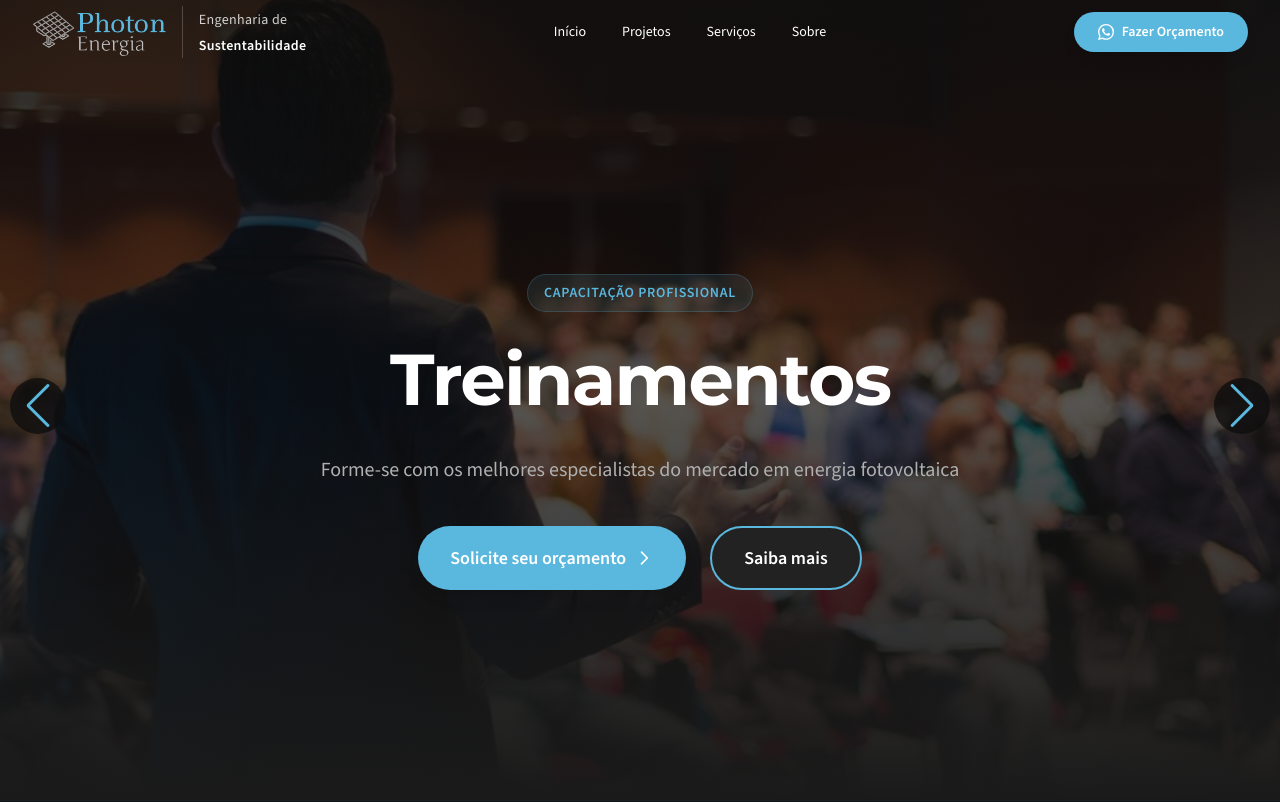
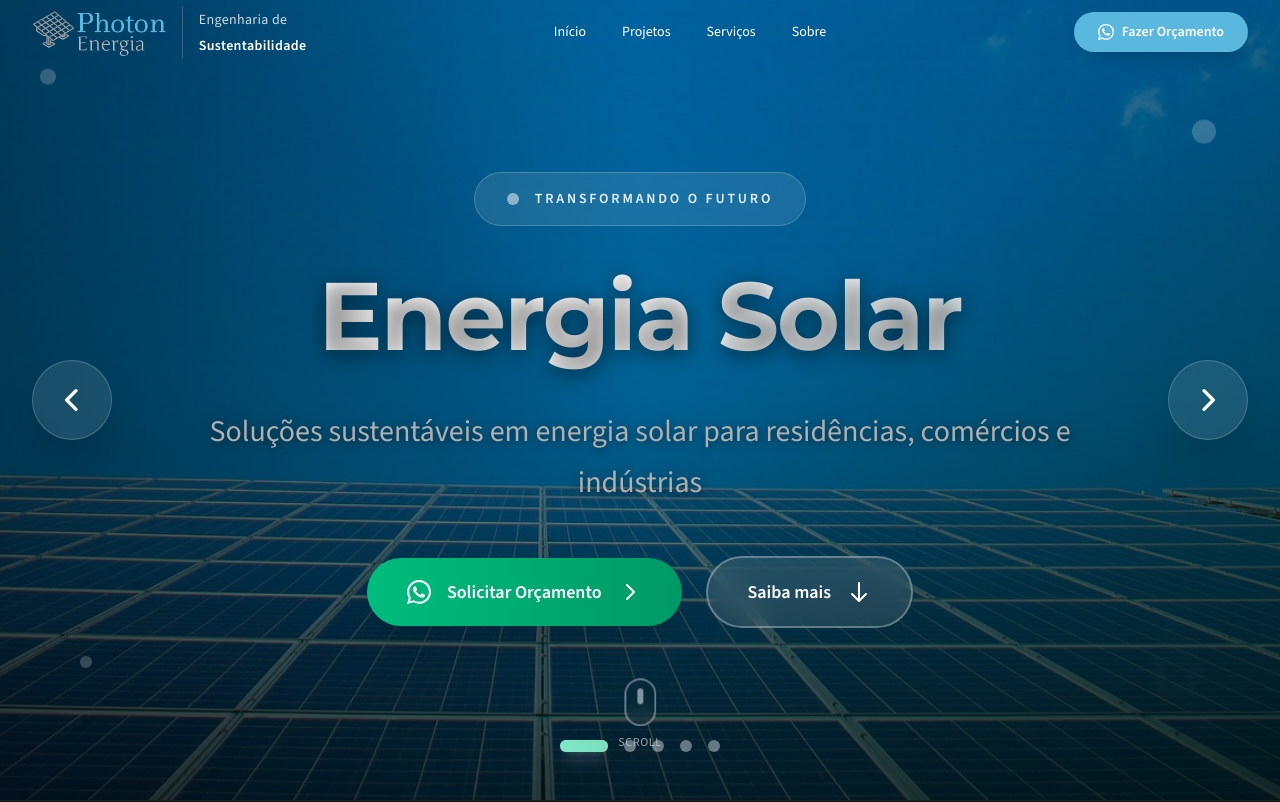
Before and after one commit to afaaafa/photon-energia, a Next.js app: page / in a window 1280 px wide. Shown: the top 802 px of the page. Built offline with nearby package versions, Linux system fonts and the light colour scheme.

Commit message:
novo hero section

```diff
--- a/components/HeroSection.tsx
+++ b/components/HeroSection.tsx
@@ -3,10 +3,12 @@
 import Image from "next/image";
 import { useState, useEffect } from "react";
 import { Swiper, SwiperSlide } from "swiper/react";
-import { Autoplay, EffectFade, Navigation } from "swiper/modules";
+import { Autoplay, EffectFade, Navigation, Pagination } from "swiper/modules";
+import type { Swiper as SwiperType } from "swiper";
 import "swiper/css";
 import "swiper/css/effect-fade";
 import "swiper/css/navigation";
+import "swiper/css/pagination";
 
 const slides = [
   {
@@ -16,6 +18,8 @@ const slides = [
     subtitle: "Transformando o Futuro",
     description:
       "Soluções sustentáveis em energia solar para residências, comércios e indústrias",
+    gradient: "from-emerald-900/40 via-emerald-800/30 to-emerald-900/60",
+    accent: "emerald",
   },
   {
     id: 2,
@@ -24,6 +28,8 @@ const slides = [
     subtitle: "Capacitação Profissional",
     description:
       "Forme-se com os melhores especialistas do mercado em energia fotovoltaica",
+    gradient: "from-blue-900/40 via-blue-800/30 to-blue-900/60",
+    accent: "blue",
   },
   {
     id: 3,
@@ -31,6 +37,8 @@ const slides = [
     title: "Sustentabilidade",
     subtitle: "Compromisso com o Futuro",
     description: "Junte-se a nós na missão de criar um mundo mais sustentável",
+    gradient: "from-green-900/40 via-green-800/30 to-green-900/60",
+    accent: "green",
   },
   {
     id: 4,
@@ -39,6 +47,8 @@ const slides = [
     subtitle: "Otimização e Economia",
     description:
       "Maximize o uso da energia e minimize custos com nossas soluções",
+    gradient: "from-orange-900/40 via-orange-800/30 to-orange-900/60",
+    accent: "orange",
   },
   {
     id: 5,
@@ -47,81 +57,156 @@ const slides = [
     subtitle: "Segurança e Economia",
     description:
       "Iluminação inteligente e eficiente para ambientes industriais",
+    gradient: "from-purple-900/40 via-purple-800/30 to-purple-900/60",
+    accent: "purple",
   },
 ];
 
 const HeroSection = () => {
   const [activeSlide, setActiveSlide] = useState(0);
-  const [isZoomed, setIsZoomed] = useState(false);
+  const [isVisible, setIsVisible] = useState(false);
+  const [swiperInstance, setSwiperInstance] = useState<SwiperType | null>(null);
 
   useEffect(() => {
-    setIsZoomed(false);
-    const timer = setTimeout(() => {
-      setIsZoomed(true);
-    }, 100);
-    return () => clearTimeout(timer);
-  }, [activeSlide]);
+    setIsVisible(true);
+  }, []);
+
+  const handleSlideChange = (swiper: SwiperType) => {
+    setActiveSlide(swiper.activeIndex);
+  };
+
+  const goToSlide = (index: number) => {
+    if (swiperInstance) {
+      swiperInstance.slideTo(index);
+    }
+  };
 
   return (
-    <section className="relative w-full bg-gradient-to-b from-[#0e0e0e] to-[#1a1a1a]">
+    <section className="relative w-full h-screen overflow-hidden">
+      {/* Background pattern overlay */}
+      <div className="absolute inset-0 z-[1] opacity-5">
+        <div className="absolute inset-0 bg-gradient-to-br from-transparent via-white/5 to-transparent"></div>
+        <div
+          className="w-full h-full"
+          style={{
+            backgroundImage: `radial-gradient(circle at 25% 25%, rgba(255, 255, 255, 0.1) 0%, transparent 50%),
+                             radial-gradient(circle at 75% 75%, rgba(255, 255, 255, 0.1) 0%, transparent 50%)`,
+          }}
+        ></div>
+      </div>
+
       <Swiper
-        modules={[Autoplay, EffectFade, Navigation]}
+        modules={[Autoplay, EffectFade, Navigation, Pagination]}
         effect="fade"
-        speed={1000}
+        speed={1500}
+        fadeEffect={{
+          crossFade: true,
+        }}
         navigation={{
-          nextEl: ".swiper-button-next",
-          prevEl: ".swiper-button-prev",
+          nextEl: ".hero-button-next",
+          prevEl: ".hero-button-prev",
         }}
         autoplay={{
-          delay: 5000,
+          delay: 7000,
           disableOnInteraction: false,
+          pauseOnMouseEnter: true,
         }}
-        onSlideChange={(swiper) => {
-          setActiveSlide(swiper.activeIndex);
-          setIsZoomed(false);
-        }}
-        className="h-[600px] md:h-[800px]"
+        onSwiper={setSwiperInstance}
+        onSlideChange={handleSlideChange}
+        className="w-full h-full"
+        loop={true}
       >
-        {slides.map((slide) => (
+        {slides.map((slide, index) => (
           <SwiperSlide key={slide.id} className="relative">
-            <div className="absolute inset-0">
+            {/* Background Image with Ken Burns Effect */}
+            <div className="absolute inset-0 overflow-hidden">
               <Image
                 src={slide.image}
                 alt={slide.title}
                 fill
-                className={`object-cover transition-transform duration-[5000ms] ease-out ${
-                  isZoomed ? "scale-110" : "scale-100"
-                }`}
+                className={`object-cover transition-transform duration-[12000ms] ease-out scale-105 hover:scale-110`}
                 priority={slide.id === 1}
                 quality={100}
               />
-              <div className="absolute inset-0 bg-gradient-to-b from-[#0e0e0e]/90 via-[#0e0e0e]/70 to-[#1a1a1a]" />
+
+              {/* Gradient Overlays */}
+              <div className={`absolute inset-0 bg-gradient-to-br ${slide.gradient}`} />
+              <div className="absolute inset-0 bg-gradient-to-t from-black/60 via-black/20 to-transparent" />
+              <div className="absolute inset-0 bg-gradient-to-r from-black/40 via-transparent to-black/20" />
             </div>
 
-            <div className="relative z-10 h-full flex items-center">
-              <div className="container mx-auto px-4">
-                <div className="max-w-4xl mx-auto text-center">
-                  <div className="inline-flex items-center px-4 py-2 bg-primary/10 border border-primary/20 rounded-full mb-6 opacity-0 translate-y-8 animate-fade-up">
-                    <span className="text-primary text-sm font-semibold tracking-wider uppercase">
+            {/* Content */}
+            <div className="relative z-10 h-full flex items-center justify-center">
+              <div className="container mx-auto px-6 lg:px-8 text-center">
+                <div className="max-w-6xl mx-auto">
+                  {/* Animated Badge */}
+                  <div
+                    className={`inline-flex items-center px-8 py-4 mb-8 rounded-full backdrop-blur-md border transition-all duration-1000 ${
+                      isVisible ? 'opacity-100 translate-y-0' : 'opacity-0 translate-y-8'
+                    }`}
+                    style={{
+                      background: 'rgba(255, 255, 255, 0.1)',
+                      borderColor: 'rgba(255, 255, 255, 0.2)',
+                      transitionDelay: '0.2s'
+                    }}
+                  >
+                    <div className="relative">
+                      <div className="w-3 h-3 bg-white rounded-full mr-4 animate-pulse"></div>
+                      <div className="absolute inset-0 w-3 h-3 bg-white rounded-full mr-4 animate-ping"></div>
+                    </div>
+                    <span className="text-white/90 text-sm font-semibold tracking-widest uppercase letterspacing">
                       {slide.subtitle}
                     </span>
                   </div>
-                  <h1 className="heading-hero text-5xl md:text-7xl text-white mb-8 opacity-0 translate-y-8 animate-fade-up animation-delay-200 font-bold tracking-tight">
-                    {slide.title}
+
+                  {/* Main Title */}
+                  <h1
+                    className={`text-5xl sm:text-6xl md:text-7xl lg:text-8xl font-bold text-white mb-8 leading-none transition-all duration-1000 ${
+                      isVisible ? 'opacity-100 translate-y-0' : 'opacity-0 translate-y-12'
+                    }`}
+                    style={{
+                      textShadow: '0 4px 20px rgba(0, 0, 0, 0.5)',
+                      transitionDelay: '0.4s'
+                    }}
+                  >
+                    <span className="block bg-gradient-to-r from-white via-white to-white/80 bg-clip-text text-transparent">
+                      {slide.title}
+                    </span>
                   </h1>
-                  <p className="body-text text-xl text-[#B0B0B0] mb-10 opacity-0 translate-y-8 animate-fade-up animation-delay-400 max-w-2xl mx-auto leading-relaxed">
+
+                  {/* Description */}
+                  <p
+                    className={`text-xl sm:text-2xl md:text-3xl text-white/80 mb-12 max-w-4xl mx-auto leading-relaxed transition-all duration-1000 ${
+                      isVisible ? 'opacity-100 translate-y-0' : 'opacity-0 translate-y-8'
+                    }`}
+                    style={{
+                      textShadow: '0 2px 10px rgba(0, 0, 0, 0.5)',
+                      transitionDelay: '0.6s'
+                    }}
+                  >
                     {slide.description}
                   </p>
-                  <div className="flex gap-6 justify-center opacity-0 translate-y-8 animate-fade-up animation-delay-600">
+
+                  {/* Action Buttons */}
+                  <div
+                    className={`flex flex-col sm:flex-row gap-6 justify-center items-center transition-all duration-1000 ${
+                      isVisible ? 'opacity-100 translate-y-0' : 'opacity-0 translate-y-8'
+                    }`}
+                    style={{ transitionDelay: '0.8s' }}
+                  >
                     <a
                       href="https://wa.me/553199595991?text=Olá,%20vi%20seu%20site%20e%20quero%20fazer%20um%20orçamento."
                       target="_blank"
                       rel="noopener noreferrer"
-                      className="inline-flex items-center px-8 py-4 bg-primary hover:bg-[#4596b2] text-white text-lg font-semibold rounded-full transition-all duration-300 shadow-lg hover:shadow-primary/20"
+                      className="group relative inline-flex items-center px-10 py-5 bg-gradient-to-r from-emerald-500 to-emerald-600 hover:from-emerald-600 hover:to-emerald-700 text-white text-lg font-bold rounded-full transition-all duration-500 shadow-2xl hover:shadow-emerald-500/25 hover:scale-105 transform overflow-hidden"
                     >
-                      Solicite seu orçamento
+                      <div className="absolute inset-0 bg-gradient-to-r from-white/20 to-transparent opacity-0 group-hover:opacity-100 transition-opacity duration-500"></div>
+                      <svg className="w-6 h-6 mr-4 relative z-10" fill="currentColor" viewBox="0 0 24 24">
+                        <path d="M17.472 14.382c-.297-.149-1.758-.867-2.03-.967-.273-.099-.471-.148-.67.15-.197.297-.767.966-.94 1.164-.173.199-.347.223-.644.075-.297-.15-1.255-.463-2.39-1.475-.883-.788-1.48-1.761-1.653-2.059-.173-.297-.018-.458.13-.606.134-.133.298-.347.446-.52.149-.174.198-.298.298-.497.099-.198.05-.371-.025-.52-.075-.149-.669-1.612-.916-2.207-.242-.579-.487-.5-.669-.51-.173-.008-.371-.01-.57-.01-.198 0-.52.074-.792.372-.272.297-1.04 1.016-1.04 2.479 0 1.462 1.065 2.875 1.213 3.074.149.198 2.096 3.2 5.077 4.487.709.306 1.262.489 1.694.625.712.227 1.36.195 1.871.118.571-.085 1.758-.719 2.006-1.413.248-.694.248-1.289.173-1.413-.074-.124-.272-.198-.57-.347m-5.421 7.403h-.004a9.87 9.87 0 01-5.031-1.378l-.361-.214-3.741.982.998-3.648-.235-.374a9.86 9.86 0 01-1.51-5.26c.001-5.45 4.436-9.884 9.888-9.884 2.64 0 5.122 1.03 6.988 2.898a9.825 9.825 0 012.893 6.994c-.003 5.45-4.437 9.884-9.885 9.884m8.413-18.297A11.815 11.815 0 0012.05 0C5.495 0 .16 5.335.157 11.892c0 2.096.547 4.142 1.588 5.945L.057 24l6.305-1.654a11.882 11.882 0 005.683 1.448h.005c6.554 0 11.89-5.335 11.893-11.893A11.821 11.821 0 0020.885 3.515z"/>
+                      </svg>
+                      <span className="relative z-10">Solicitar Orçamento</span>
                       <svg
-                        className="w-5 h-5 ml-2"
+                        className="w-6 h-6 ml-4 transition-transform duration-500 group-hover:translate-x-2 relative z-10"
                         fill="none"
                         stroke="currentColor"
                         viewBox="0 0 24 24"
@@ -134,11 +219,25 @@ const HeroSection = () => {
                         />
                       </svg>
                     </a>
+
                     <a
-                      href="/sobre"
-                      className="inline-flex items-center px-8 py-4 bg-[#222222] text-white text-lg font-semibold rounded-full border-2 border-primary hover:bg-primary/10 transition-all duration-300"
+                      href="#sobre"
+                      className="group inline-flex items-center px-10 py-5 bg-white/10 backdrop-blur-md text-white text-lg font-semibold rounded-full border-2 border-white/30 hover:bg-white/20 hover:border-white/50 transition-all duration-500"
                     >
-                      Saiba mais
+                      <span>Saiba mais</span>
+                      <svg
+                        className="w-6 h-6 ml-4 transition-transform duration-500 group-hover:translate-y-1"
+                        fill="none"
+                        stroke="currentColor"
+                        viewBox="0 0 24 24"
+                      >
+                        <path
+                          strokeLinecap="round"
+                          strokeLinejoin="round"
+                          strokeWidth={2}
+                          d="M19 14l-7 7m0 0l-7-7m7 7V3"
+                        />
+                      </svg>
                     </a>
                   </div>
                 </div>
@@ -148,9 +247,100 @@ const HeroSection = () => {
         ))}
 
         {/* Navigation Buttons */}
-        <div className="swiper-button-prev !text-primary !w-14 !h-14 !bg-[#0e0e0e]/80 !rounded-full hover:!bg-[#1a1a1a] transition-colors"></div>
-        <div className="swiper-button-next !text-primary !w-14 !h-14 !bg-[#0e0e0e]/80 !rounded-full hover:!bg-[#1a1a1a] transition-colors"></div>
+        <button className="hero-button-prev group absolute left-8 top-1/2 transform -translate-y-1/2 z-30 w-16 h-16 lg:w-20 lg:h-20 backdrop-blur-xl bg-white/10 border border-white/20 text-white rounded-full hover:bg-white/20 hover:border-white/40 hover:scale-110 transition-all duration-500 shadow-2xl">
+          <svg className="w-7 h-7 lg:w-8 lg:h-8 mx-auto transition-transform duration-300 group-hover:-translate-x-1" fill="none" stroke="currentColor" viewBox="0 0 24 24" strokeWidth={2.5}>
+            <path strokeLinecap="round" strokeLinejoin="round" d="M15 19l-7-7 7-7" />
+          </svg>
+        </button>
+
+        <button className="hero-button-next group absolute right-8 top-1/2 transform -translate-y-1/2 z-30 w-16 h-16 lg:w-20 lg:h-20 backdrop-blur-xl bg-white/10 border border-white/20 text-white rounded-full hover:bg-white/20 hover:border-white/40 hover:scale-110 transition-all duration-500 shadow-2xl">
+          <svg className="w-7 h-7 lg:w-8 lg:h-8 mx-auto transition-transform duration-300 group-hover:translate-x-1" fill="none" stroke="currentColor" viewBox="0 0 24 24" strokeWidth={2.5}>
+            <path strokeLinecap="round" strokeLinejoin="round" d="M9 5l7 7-7 7" />
+          </svg>
+        </button>
       </Swiper>
+
+      {/* Custom Slide Indicators */}
+      <div className="absolute bottom-12 left-1/2 transform -translate-x-1/2 z-30 flex space-x-4">
+        {slides.map((_, index) => (
+          <button
+            key={index}
+            onClick={() => goToSlide(index)}
+            className={`relative group transition-all duration-500 ${
+              activeSlide === index
+                ? 'w-12 h-3'
+                : 'w-3 h-3 hover:w-6'
+            }`}
+          >
+            <div
+              className={`absolute inset-0 rounded-full backdrop-blur-md transition-all duration-500 ${
+                activeSlide === index
+                  ? 'bg-white shadow-lg shadow-white/25'
+                  : 'bg-white/40 hover:bg-white/60'
+              }`}
+            />
+            {activeSlide === index && (
+              <div className="absolute inset-0 rounded-full bg-gradient-to-r from-emerald-400 to-emerald-500 animate-pulse" />
+            )}
+          </button>
+        ))}
+      </div>
+
+      {/* Scroll Indicator */}
+      <div className="absolute bottom-8 left-1/2 transform -translate-x-1/2 z-20 animate-bounce">
+        <div className="flex flex-col items-center space-y-2">
+          <div className="w-8 h-12 border-2 border-white/40 rounded-full flex justify-center backdrop-blur-sm">
+            <div className="w-1.5 h-4 bg-white rounded-full mt-2 animate-pulse"></div>
+          </div>
+          <span className="text-white/60 text-xs font-medium tracking-wider uppercase">Scroll</span>
+        </div>
+      </div>
+
+      {/* Floating Elements */}
+      <div className="absolute top-20 left-10 z-20 opacity-20">
+        <div className="w-4 h-4 bg-white rounded-full animate-float"></div>
+      </div>
+      <div className="absolute top-32 right-16 z-20 opacity-20">
+        <div className="w-6 h-6 bg-white rounded-full animate-float-delayed"></div>
+      </div>
+      <div className="absolute bottom-32 left-20 z-20 opacity-20">
+        <div className="w-3 h-3 bg-white rounded-full animate-float-slow"></div>
+      </div>
+
+      <style jsx>{`
+        @keyframes float {
+          0%, 100% { transform: translateY(0px); }
+          50% { transform: translateY(-20px); }
+        }
+
+        @keyframes float-delayed {
+          0%, 100% { transform: translateY(0px); }
+          50% { transform: translateY(-30px); }
+        }
+
+        @keyframes float-slow {
+          0%, 100% { transform: translateY(0px); }
+          50% { transform: translateY(-15px); }
+        }
+
+        .animate-float {
+          animation: float 4s ease-in-out infinite;
+        }
+
+        .animate-float-delayed {
+          animation: float-delayed 5s ease-in-out infinite;
+          animation-delay: 1s;
+        }
+
+        .animate-float-slow {
+          animation: float-slow 6s ease-in-out infinite;
+          animation-delay: 2s;
+        }
+
+        .letterspacing {
+          letter-spacing: 0.2em;
+        }
+      `}</style>
     </section>
   );
 };
```
